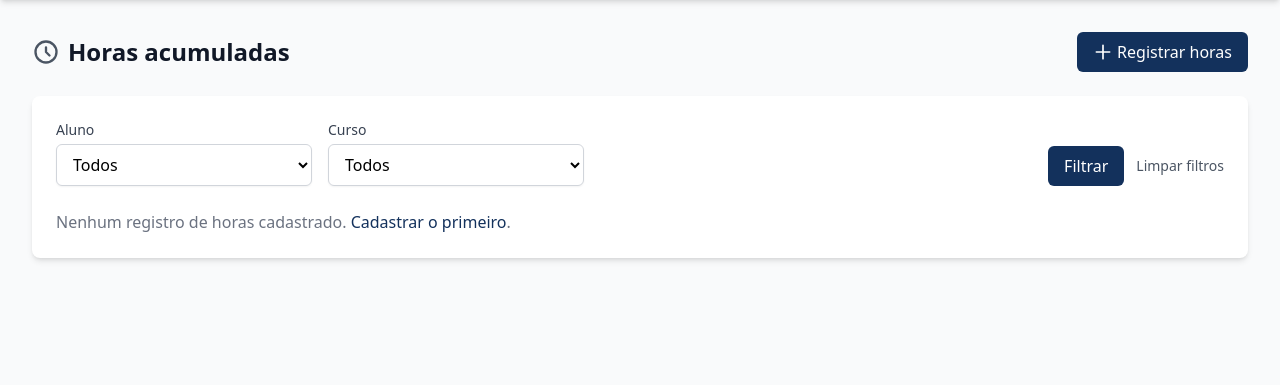
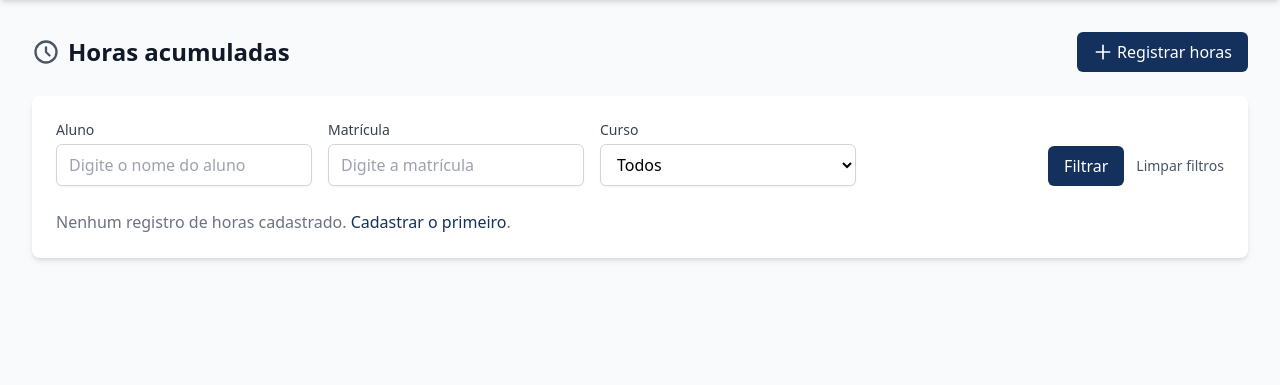
Before and after one commit to Deeneves/convenios_estagios, a Django app: page /contrapartida/horas/ in a window 1280 px wide. Shown: the part 64-449 px from the top of the page. Run offline with Django 5.2, Linux system fonts and the light colour scheme; the visitor is signed in with stand-in values (Sample User, id 1); data comes from the database, SQL or seed files in the repository; data that the repository does not hold is empty; style sheets or scripts are compiled from the project's sources.

Commit message:
Enhance horas filtering functionality: Update HorasListView to allow filtering by student name and matrícula. Modify horas_list.html to replace the student dropdown with a text input and add a new input for matrícula, improving user experience and search capabilities.

```diff
--- a/apps/contrapartida/templates/contrapartida/horas_list.html
+++ b/apps/contrapartida/templates/contrapartida/horas_list.html
@@ -24,12 +24,16 @@
         <form method="get" class="flex flex-col md:flex-row md:flex-wrap md:items-end gap-4 mb-6">
             <div class="w-full md:w-64">
                 <label for="f-aluno" class="block text-sm font-medium text-gray-700 mb-1">Aluno</label>
-                <select id="f-aluno" name="aluno" class="w-full px-3 py-2 border border-gray-300 rounded-md shadow-sm bg-white focus:outline-none focus:ring-2 focus:ring-primary-500 focus:border-primary-500">
-                    <option value="">Todos</option>
+                <input id="f-aluno" name="aluno" type="text" list="alunos-list" value="{{ request.GET.aluno }}" placeholder="Digite o nome do aluno" class="w-full px-3 py-2 border border-gray-300 rounded-md shadow-sm bg-white appearance-none focus:outline-none focus:ring-2 focus:ring-primary-500 focus:border-primary-500">
+                <datalist id="alunos-list">
                     {% for aluno in alunos %}
-                    <option value="{{ aluno.id }}" {% if request.GET.aluno == aluno.id|stringformat:"s" %}selected{% endif %}>{{ aluno.user.get_full_name|default:aluno.user.username }}</option>
+                    <option value="{{ aluno.user.get_full_name|default:aluno.user.username }}"></option>
                     {% endfor %}
-                </select>
+                </datalist>
+            </div>
+            <div class="w-full md:w-64">
+                <label for="f-matricula" class="block text-sm font-medium text-gray-700 mb-1">Matrícula</label>
+                <input id="f-matricula" name="matricula" type="text" value="{{ request.GET.matricula }}" placeholder="Digite a matrícula" class="w-full px-3 py-2 border border-gray-300 rounded-md shadow-sm bg-white focus:outline-none focus:ring-2 focus:ring-primary-500 focus:border-primary-500">
             </div>
             <div class="w-full md:w-64">
                 <label for="f-curso" class="block text-sm font-medium text-gray-700 mb-1">Curso</label>
--- a/apps/contrapartida/views.py
+++ b/apps/contrapartida/views.py
@@ -149,9 +149,17 @@ class HorasListView(LoginRequiredMixin, ListView):
             )
         )
         aluno = self.request.GET.get("aluno", "").strip()
+        matricula = self.request.GET.get("matricula", "").strip()
         curso = self.request.GET.get("curso", "").strip()
         if aluno:
-            queryset = queryset.filter(pk=aluno)
+            for termo in aluno.split():
+                queryset = queryset.filter(
+                    Q(user__first_name__icontains=termo)
+                    | Q(user__last_name__icontains=termo)
+                    | Q(user__username__icontains=termo)
+                )
+        if matricula:
+            queryset = queryset.filter(matricula__icontains=matricula)
         if curso:
             queryset = queryset.filter(curso_id=curso)
         return queryset
```
